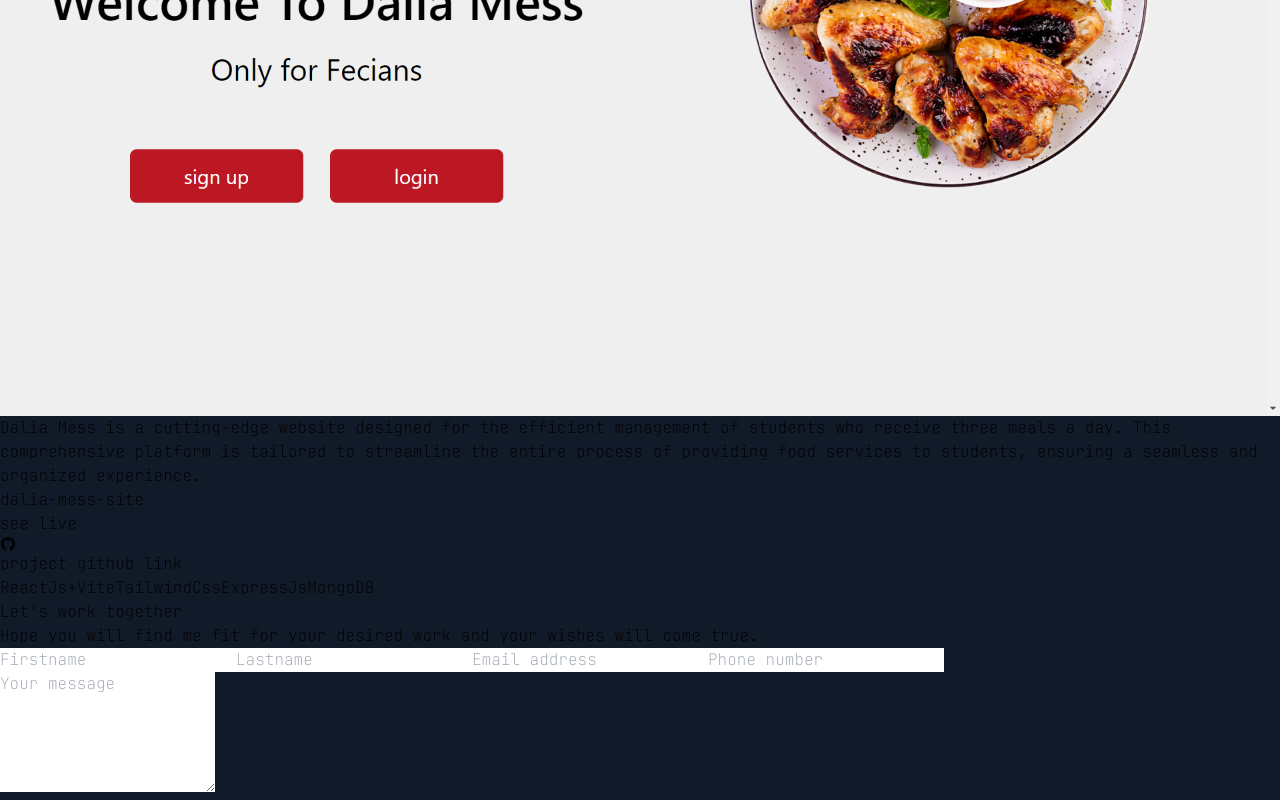
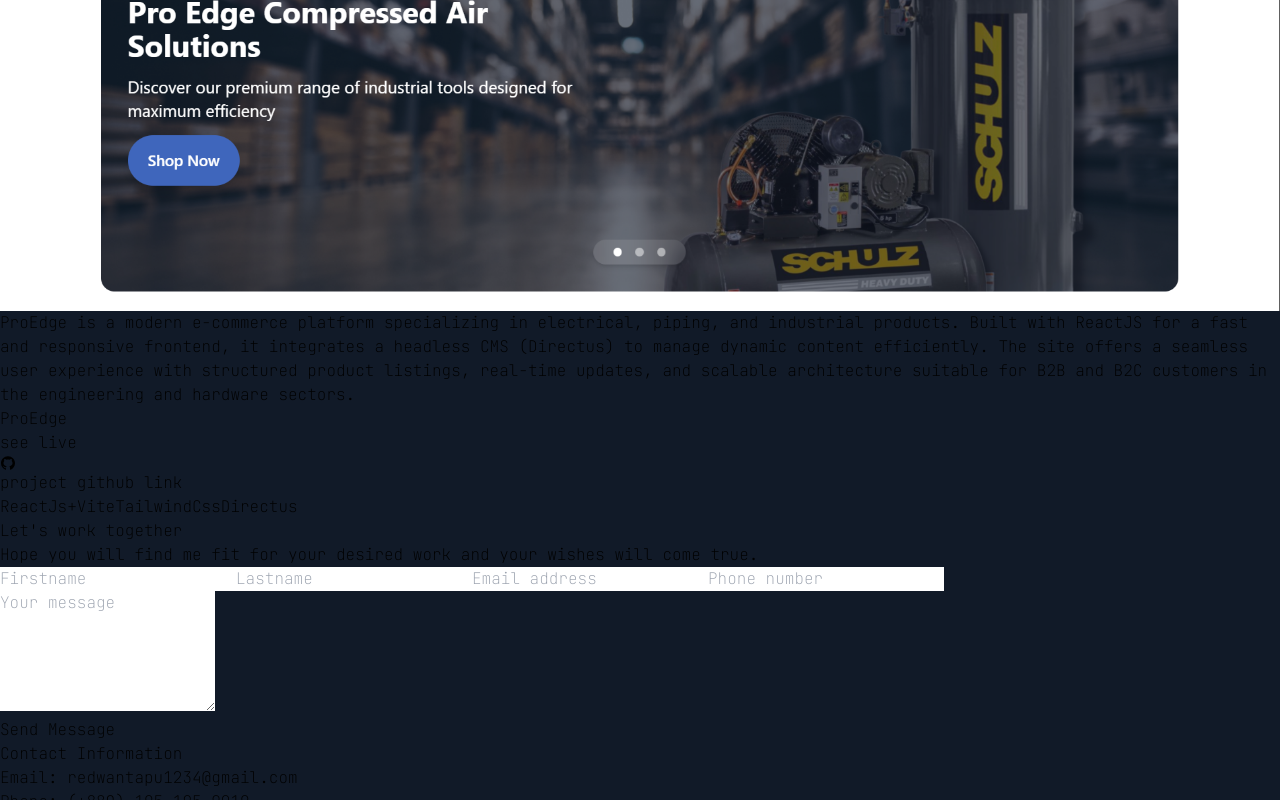
Before and after one commit to RedwanAhmedTapu/portfolio, a React (Vite) app: page / in a window 1280 px wide. Shown: the part 9066-9866 px from the top of the page. Built offline with nearby package versions, Linux system fonts and the light colour scheme.

Commit message:
projects updated

```diff
--- a/src/App.jsx
+++ b/src/App.jsx
@@ -9,7 +9,6 @@ import Tech from "./pages/Tech";
 import Projects from "./pages/Projects";
 import Footer from "./pages/Footer";
 import ScrollToTop from "react-scroll-to-top";
-import VanishingInput from "./pages/VanishingInput";
 
 function App() {
   return (
--- a/src/pages/Projects.jsx
+++ b/src/pages/Projects.jsx
@@ -1,7 +1,6 @@
 import { AiFillGithub } from "react-icons/ai";
 import MyImage from "../imgs/Screenshot 2023-09-22 093513.png";
-import InfinityShop from "../imgs/Screenshot (52).png";
-import Daliamess from "../imgs/dalia-mess-site.png";
+import ProEdge from "../imgs/ProEdgeImg.png"
 import Tutorcamp from "../imgs/tutorcamp.png";
 
 const projectsData = [
@@ -23,23 +22,15 @@ const projectsData = [
       "TutorCamp is a platform designed to facilitate connections between teachers and students. It allows for live video calls,messaging, topic reading, and question answering.",
     technologies: ["ReactJs+Vite", "TailwindCss", "ExpressJs", "MongoDB"],
   },
-  // {
-  //   name: "infinityShop.",
-  //   imageSrc: InfinityShop,
-  //   liveLink: "https://infinityshop.onrender.com",
-  //   githubLink: "https://github.com/RedwanAhmedTapu/infinity",
-  //   description:
-  //     "InfinityShop is your premier online destination for all things shopping, where the possibilities are endless and your retail dreams become reality. With a commitment to excellence, we provide a shopping platform.",
-  //   technologies: ["ReactJs+Vite", "TailwindCss", "ExpressJs", "MongoDB"],
-  // },
+
   {
-    name: "dalia-mess-site",
-    imageSrc: Daliamess,
-    liveLink: "https://dalia-mess-site.vercel.app",
-    githubLink: "https://github.com/RedwanAhmedTapu/dalia-mess-site",
+    name: "ProEdge",
+    imageSrc: ProEdge,
+    liveLink: "https://wealthwisemarketingonline.com",
+    githubLink: "https://github.com/BytesBinary/ProEdge",
     description:
-      "Dalia Mess is a cutting-edge website designed for the efficient management of students who receive three meals a day. This comprehensive platform is tailored to streamline the entire process of providing food services to students, ensuring a seamless and organized experience.",
-    technologies: ["ReactJs+Vite", "TailwindCss", "ExpressJs", "MongoDB"],
+      "ProEdge is a modern e-commerce platform specializing in electrical, piping, and industrial products. Built with ReactJS for a fast and responsive frontend, it integrates a headless CMS (Directus) to manage dynamic content efficiently. The site offers a seamless user experience with structured product listings, real-time updates, and scalable architecture suitable for B2B and B2C customers in the engineering and hardware sectors.",
+    technologies: ["ReactJs+Vite", "TailwindCss", "Directus"],
   },
 ];
 
```
Also changed, not shown: src/imgs/ProEdgeImg.png (added).
